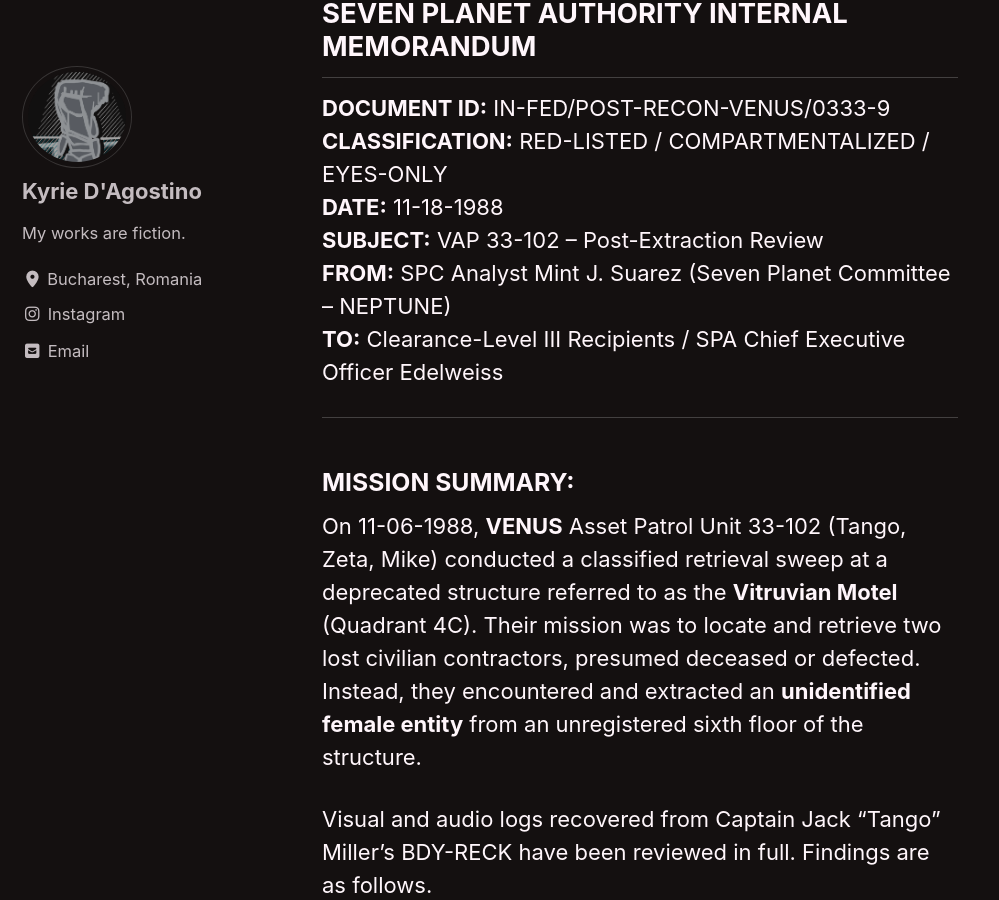
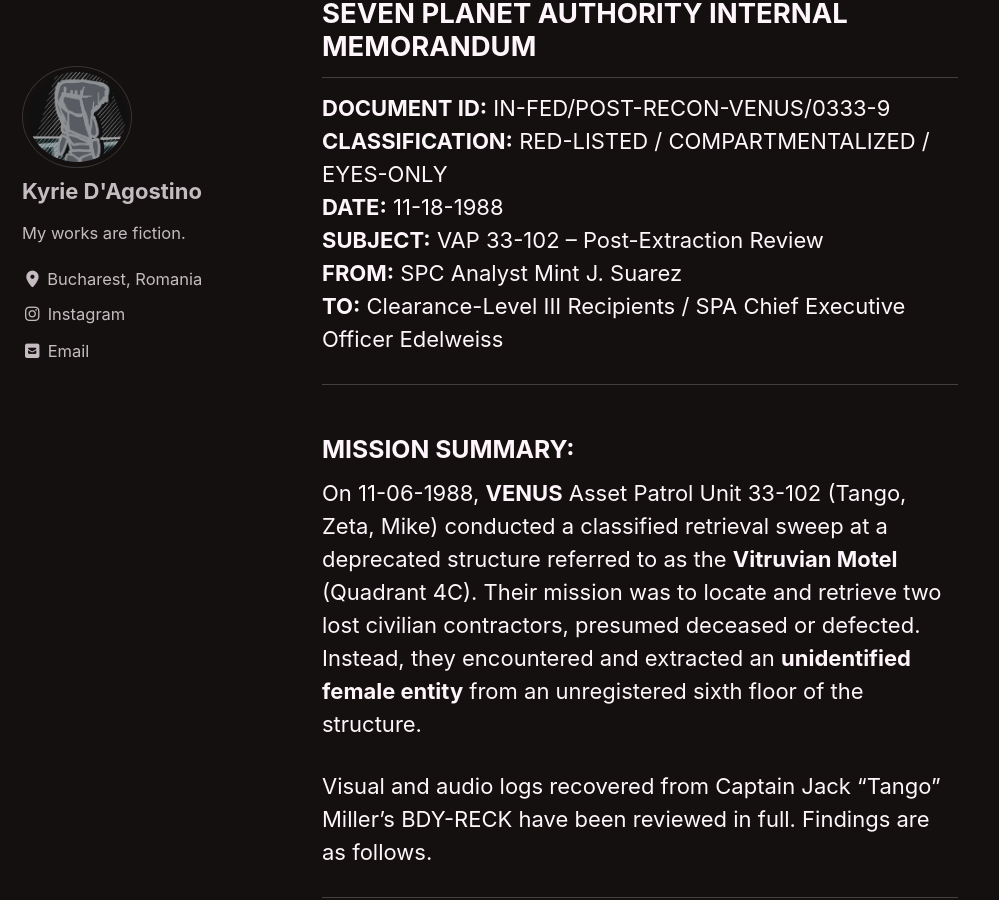
Before and after one commit to kyrie-edelweiss/edelweiss-archive, a Jekyll site: the page built from _pages/red-king.md, in a window 1280 px wide and 900 px high, scrolled down 88770 px. Shown: the whole window, without its empty margins (0-999 px from the left). Built offline with Jekyll 4.4.1, drawn with Linux system fonts in a browser that asks for light colours; cached includes are drawn as plain includes; our own code applies the rules of GitHub Pages for plain Markdown files.

Commit message:
Update red-king.md

```diff
--- a/_pages/red-king.md
+++ b/_pages/red-king.md
@@ -1927,7 +1927,7 @@ Not complete.
 **CLASSIFICATION:** RED-LISTED / COMPARTMENTALIZED / EYES-ONLY
 **DATE:** 11-18-1988
 **SUBJECT:** VAP 33-102 – Post-Extraction Review
-**FROM:** SPC Analyst Mint J. Suarez (Seven Planet Committee – NEPTUNE)
+**FROM:** SPC Analyst Mint J. Suarez
 **TO:** Clearance-Level III Recipients / SPA Chief Executive Officer Edelweiss
 
 ---
```
